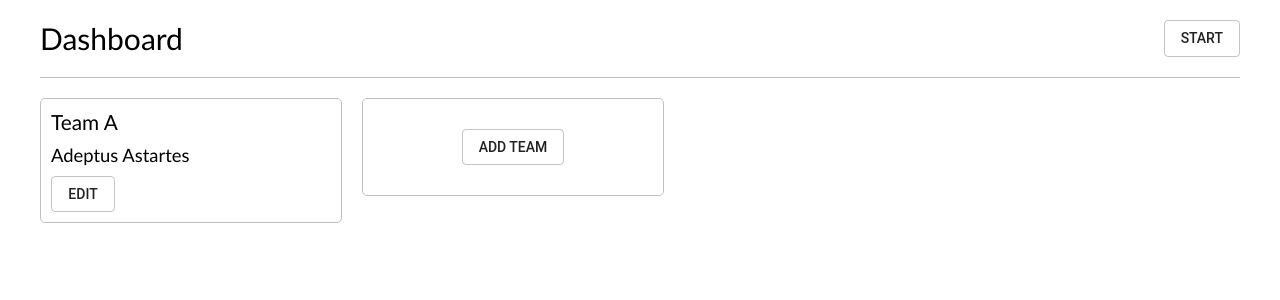
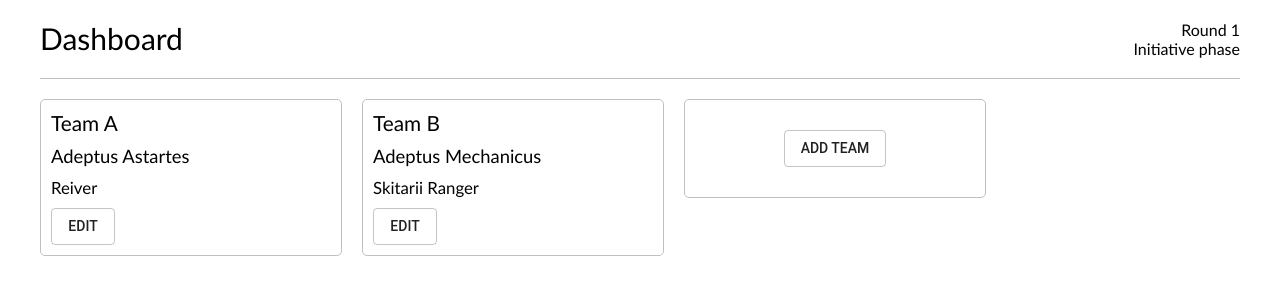
Before and after one commit to porebrique/kthelper, a React app: page /#/dashboard in a window 1280 px wide. Shown: the top 300 px of the page. Built offline with nearby package versions, Linux system fonts and the light colour scheme.

Commit message:
initiative phase (#21)
Basic calculation of which team has an initiative and passing it to the container

No modifiers and rerolling, no putting data to store and proceeding to another phase

```diff
--- a/src/INITIAL_STATE.js
+++ b/src/INITIAL_STATE.js
@@ -1,17 +1,41 @@
-import { Team } from 'src/models';
+import { Team, Game } from 'src/models';
+import library from 'src/library';
 
-const initialTeam = new Team({
+const Reiver = library.getUnitById('reiver');
+const Skitarii = library.getUnitById('skitariiRanger');
+
+const initialTeamA = new Team({
   id: 'A',
   // name: 'Mocked predefined team',
   faction: {
     key: 'astartes'
-  }
+  } ,
+  units: [
+    new Reiver()
+  ]
 });
 
+const initialTeamB = new Team({
+  id: 'B',
+  faction: {
+    key: 'mechanicus'
+  } ,
+  units: [
+    new Skitarii()
+  ]
+});
+
+const teams = [
+  initialTeamA,
+  initialTeamB
+];
+
+const predefinedGame = new Game({ teams });
+
 const initialState = {
-  teams: [
-    initialTeam
-  ]
+  // makes impossible to get to the game page as usual
+  game: predefinedGame,
+  teams
 };
 
 export default initialState;
--- a/src/containers/game/Game.js
+++ b/src/containers/game/Game.js
@@ -3,6 +3,12 @@
 
 export default class extends React.Component {
 
+
+  finishPhase(key, data) {
+    console.log('finishing phase', key, 'data received:', data);
+    // TODO: put data to store
+    // TODO: go to another phase
+  }
 
   render() {
     const { game } = this.props;
@@ -12,7 +18,8 @@
 
     const props = {
       game,
-      gameControls
+      gameControls,
+      onFinishPhase: this.finishPhase
     };
 
     return <Game {...props} />;
--- a/src/library/Library.js
+++ b/src/library/Library.js
@@ -24,6 +24,11 @@
     return lodash.find(this.factions, { key });
   }
 
+  // For development purposes, can't see any use-cases in real context
+  getUnitById(key) {
+    return lodash.find(this.units, { key });
+  }
+
   isFactionKeyValid(key) {
     return !!key && lodash.includes(lodash.values(factionKeys), key);
   }
--- a/src/models/Team.js
+++ b/src/models/Team.js
@@ -1,7 +1,7 @@
 import Unit from './Unit';
 import Library from 'src/library';
 
-export default class {
+export default class Team {
     constructor(props) {
         const {
             id,
--- a/src/reducers/game.js
+++ b/src/reducers/game.js
@@ -1,9 +1,9 @@
 
-const game = (state = {}, action) => {
+const game = (state = null, action) => {
   // console.log('game reducer, state is', state);
   // console.log('game reducer, action is', action);
   if (action.type === 'GAME_SET') {
-    return [...action.data]
+    return action.data
   }
   return state;
 };
--- a/src/views/base-page/GameControls.js
+++ b/src/views/base-page/GameControls.js
@@ -3,12 +3,35 @@
 
 export default class extends React.PureComponent {
 
+  renderRoundStatus() {
+    const { game } = this.props;
+    if (!game) {
+      return null;
+    }
+    const { roundNumber, phase } = game;
+    return (
+      <div>
+        <div>Round {roundNumber}</div>
+        <div>{phase.name}</div>
+      </div>
+    );
+  }
+
+  renderStartButton() {
+    const { onStart, game } = this.props;
+    if (game) {
+      return null;
+    }
+    return <Button onClick={onStart}>Start</Button>;
+  }
 
   render() {
-    const { onStart } = this.props;
+    const startButton = this.renderStartButton();
+    const roundState = this.renderRoundStatus();
     return (
       <div className="game-controls">
-        <Button onClick={onStart}>Start</Button>
+        {roundState}
+        {startButton}
       </div>
     );
   }
--- a/src/views/game/Game.js
+++ b/src/views/game/Game.js
@@ -5,12 +5,31 @@
 
 export default class extends React.Component {
 
+  static phaseComponents = {
+    initiative: InitiativePhase
+  }
+
+  renderPhase() {
+    const { phaseComponents } = this.constructor;
+    const { game } = this.props;
+    const PhaseComponent = phaseComponents[game.phase.id];
+    const props = {
+      game,
+      onFinishPhase: this.props.onFinishPhase
+    };
+    return <PhaseComponent {...props} />;
+  }
+
+  onApplyInitiative(team) {
+    console.log('proceeding with team', team);
+    // TODO
+  }
 
   render() {
-
+    const phase = this.renderPhase();
     return (
       <div>
-        <InitiativePhase />
+        {phase}
       </div>
     );
   }
--- a/src/views/game/phases/initiative/InitiativePhase.js
+++ b/src/views/game/phases/initiative/InitiativePhase.js
@@ -1,13 +1,116 @@
 import React from 'react';
+import PropTypes from 'prop-types';
+import * as lodash from 'lodash';
+import {
+  Button
+} from 'src/components';
+
+const roll = () => lodash.random(1, 6);
 
 export default class extends React.Component {
 
+  static propTypes = {
+    game: PropTypes.object.isRequired,
+    onFinishPhase: PropTypes.func.isRequired
+  };
+
+  constructor(props) {
+    super(props);
+
+    this.state = {
+      rolls: []
+    };
+    lodash.bindAll(this, [
+      'finishPhase',
+      'renderTeam'
+    ]);
+  }
+
+  componentDidMount() {
+    this.rollOffTeams();
+  }
+
+
+  getMaxRoll() {
+    const { rolls } = this.state;
+    if (!rolls.length) {
+      return null;
+    }
+    return rolls.reduce((maxRollset, rollSet) => {
+      return rollSet.sum > maxRollset.sum ? rollSet : maxRollset;
+    }, rolls[0]);
+  }
+
+  // TODO: Consider modifiers
+  getWinningTeam() {
+    const maxRoll = this.getMaxRoll();
+    return maxRoll.team;
+  }
+
+  // TODO: move this to some helpers, leaving here only presentational parts;
+  rollOffTeams() {
+    const { game } = this.props;
+    const { teams } = game;
+    const rolls = teams.map(team => {
+      const results = [roll(), roll()];
+      const sum = lodash.sum(results);
+      return { team, results, sum };
+    });
+    this.setState({ rolls });
+  }
+
+  finishPhase() {
+    const winningTeam = this.getWinningTeam();
+    this.props.onFinishPhase('initiative', { winningTeam });
+  }
+
+  renderRollResult(team) {
+    const { rolls } = this.state;
+    const roll = lodash.find(rolls, { team });
+    if (!roll) {
+      return 'Not rolled yet';
+    }
+    const parts = roll.results.join(' + ');
+    return <span>{parts} = {roll.sum}</span>
+  }
+
+  renderTeam(team) {
+    const { id, name, faction } = team;
+    const roll = this.renderRollResult(team);
+    return (
+      <div key={id}>
+        {name} ({faction.name}): <strong>{roll}</strong>
+      </div>
+    );
+  }
+
+  renderWinningTeam() {
+    const maxRoll = this.getMaxRoll();
+    if (!maxRoll) {
+      return null;
+    }
+    return <div>{maxRoll.team.name} has the initiative with the result of <strong>{maxRoll.sum}</strong></div>;
+  }
+
 
   render() {
-
+    const { game } = this.props;
+    const { teams } = game;
+    const teamsRendered = teams.map(this.renderTeam);
+    const winningTeam = this.renderWinningTeam()
     return (
       <div>
-        Initiative phase UI placeholder
+        <h4>Initiative calculation (no modifiers applied so far):</h4>
+        {teamsRendered}
+        {winningTeam}
+        <div style={{ marginTop: 20}}>
+          <Button onClick={this.finishPhase}>Proceed</Button>
+        </div>
+        <div style={{ marginTop: 40}}>
+          <div>TODO: Modifiers</div>
+          <div>TODO: Rerolling a team (if allowed)</div>
+          <div>TODO: Rerolling both teams (when modified results are equal)</div>
+        </div>
       </div>
     );
   }
```
